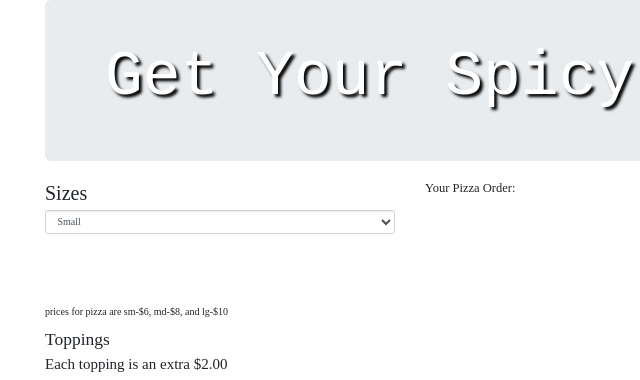
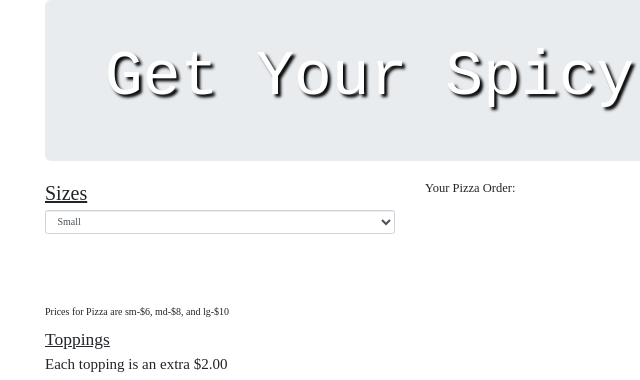
Before and after one commit to mwalimuianT/Pizza-Bay, a plain HTML site: page index.html in a window 1280 px wide. Shown: the top 380 px of the page, 40-680 px from the left. Drawn offline with nearby package versions, Linux system fonts and the light colour scheme.

Commit message:
Underined heading 2 and3

```diff
--- a/css/styles.css
+++ b/css/styles.css
@@ -21,8 +21,9 @@
   }
 
 
-  #add-more-pizza {
-
+  h2, h3 {
+    text-decoration: underline;
+    font-weight: 100px;
   }
 
   body {
--- a/index.html
+++ b/index.html
@@ -24,7 +24,7 @@
                  <option value="8">Medium</option>
                  <option value="10">Large</option>
                </select>
-               <p class="sizes">prices for pizza are sm-$6, md-$8, and lg-$10 </p>
+               <p class="sizes">Prices for Pizza are sm-$6, md-$8, and lg-$10</p>
 
                <h3>Toppings</h3>
                <h4>Each topping is an extra $2.00</h4>
```
